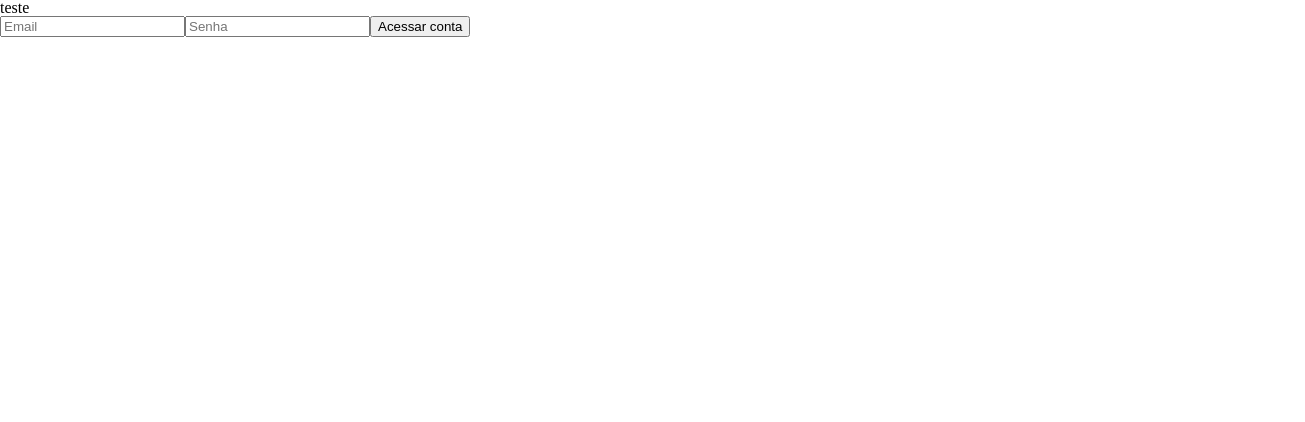
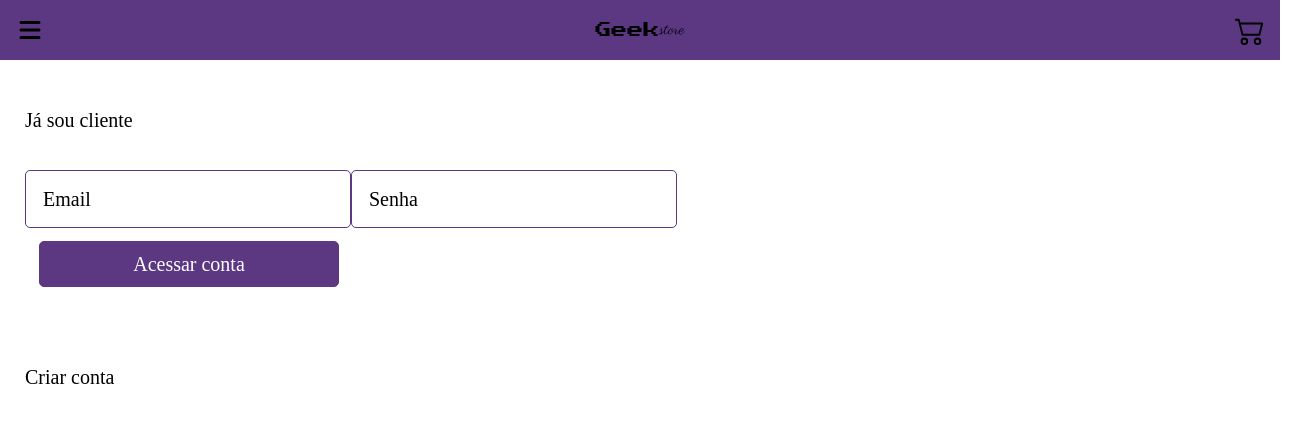
Before and after one commit to victorHL99/projeto14-boot-store-front, a React (Create React App) app: page /login in a window 1280 px wide. Shown: the top 422 px of the page, 1305 px wide, since content can reach past the window. Built offline with nearby package versions, Linux system fonts and the light colour scheme.

Commit message:
Parte de login base criada

```diff
--- a/src/components/Login.js
+++ b/src/components/Login.js
@@ -2,7 +2,8 @@ import { useState } from 'react';
 
 import styled from 'styled-components';
 
-import api from '.././api/api.js';
+import Header from './Header';
+/* import api from '.././api/api.js'; */
 
 function Login (){
     const [email, setEmail] = useState("");
@@ -27,29 +28,20 @@ function Login (){
 
     return (
         <>
-            <header>teste</header> {/* FIXME VAI FAZER O HEADER AINDA */}
+            <Header/>
             <Main>
+                <TitleClient>Já sou cliente</TitleClient>
                 <form>
                     {/* EMAIL */}
-                    <input
-                        type="text"
-                        value={email}
-                        placeholder="Email"
-                        onChange={(e)=>setEmail(e.target.value)}
-                    />
+                    <Input type="text" value={email} placeholder="Email" onChange={(e)=>setEmail(e.target.value)}/>
 
                     {/* SENHA */}
-                    <input
-                        type="text"
-                        value={password}
-                        placeholder="Senha"
-                        onChange={(e)=>setPassword(e.target.value)}
-                    />
+                    <Input type="text" value={password} placeholder="Senha" onChange={(e)=>setPassword(e.target.value)}/>
 
                     {/* BOTÃO ACESSAR CONTA */}
-                    <button type="submit" /* onClick={handleSubmitLogin} */ >Acessar conta</button>
+                    <Button type="submit" /* onClick={handleSubmitLogin} */ ><p>Acessar conta</p></Button>
                 </form>
-
+                <TitleRegister>Criar conta</TitleRegister>
             </Main>
         </>
 
@@ -59,8 +51,89 @@ function Login (){
 export default Login;
 
 const Main = styled.main`
+    position:absolute ;
     width: 100vw;
     height: 100vh;
+    display: flex;
+    flex-direction: column;
+`
+const TitleClient = styled.p`
+    position: relative;
+    top:50px;
+    left: 25px;
+    font-size: 20px;
+    font-family: 'Saira Stencil One', cursive;
+    color: #000000;
+    cursor: hidden;
+
+`
+const TitleRegister = styled.p`
+    position: relative;
+    top:170px;
+    left: 25px;
+    font-size: 20px;
+    font-family: 'Saira Stencil One', cursive;
+    color: #000000;
+
+`
+
+const Input = styled.input`
+    position: relative;
+    z-index: 1;
+    width: 326px;
+    height: 58px;
+    left: 25px;
+    top:90px;
+    margin-bottom:13px;
+    border-radius: 5px;
+    background-color: #FFFFFF;
+
+    font-family: 'Saira Stencil One', cursive;
+    font-style: normal;
+    font-weight: 400;
+    font-size: 20px;
+    line-height: 23px;
+    border: 1px solid #5C3782;
+    cursor: text;
 
 
+
+    &::placeholder {
+        position: relative;
+        color: #000000;
+        width: 60px;
+        height: 23px;
+        left: 15px;
+        font-family: 'Saira Stencil One', cursive;
+        font-style: normal;
+        font-weight: 400,
+        font-size: 20px;
+        line-height: 23px;
+    }
 `
+const Button = styled.button`
+    background-color: #5C3782;
+    position: relative;
+    z-index: 1;
+    display: flex;
+    align-items: center;
+    justify-content: center;
+    border-radius: 5px;
+    border: 1px solid #5C3782;
+    width: 300px;
+    height: 46px;
+    left:39px;
+    top: 90px;
+    cursor: pointer;
+
+    p{
+        position: relative;
+        z-index: 2;
+        font-family: 'Saira Stencil One', cursive;
+        font-style: normal;
+        font-weight: 500;
+        font-size: 20px;
+        line-height: 23px;
+        color: #FFFFFF;
+    }
+`
```
